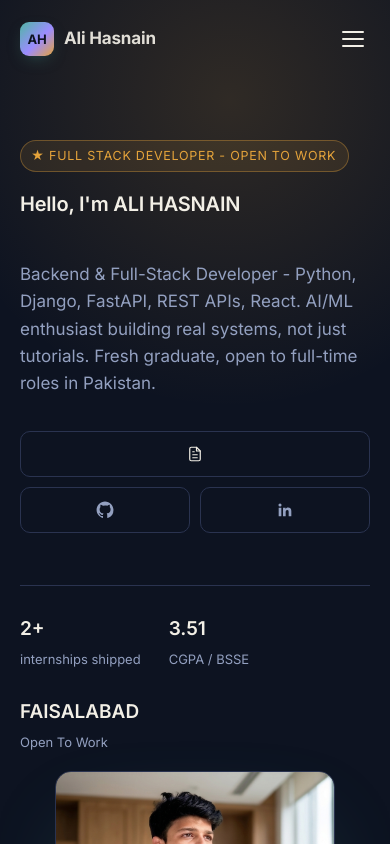
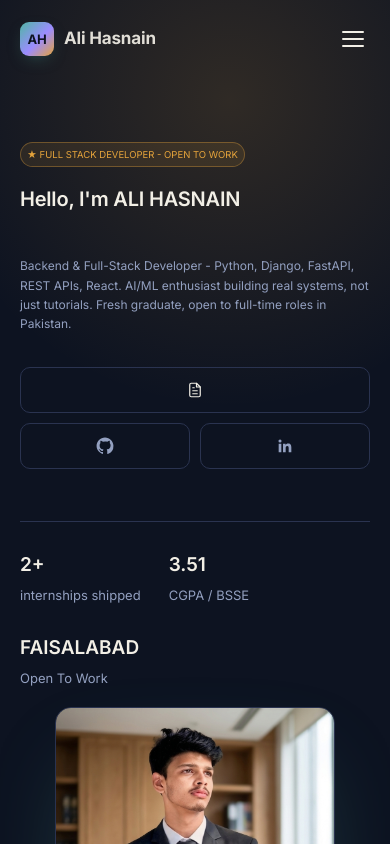
Before and after one commit to ali719386/ali-hasnain-portfolio, a React (Vite) app: page / in a window 390 px wide. Shown: the top 844 px of the page. Built offline with nearby package versions, Linux system fonts and the light colour scheme.

Commit message:
Fix mobile eyebrow badge and align AI Voice project title

```diff
--- a/src/components/Hero.css
+++ b/src/components/Hero.css
@@ -225,4 +225,26 @@
   .hero-actions .btn-icon{
     flex:1;
   }
+  .hero-copy .eyebrow{
+    display:inline-block !important;
+    font-size:11px !important;
+    letter-spacing:0.02em !important;
+    padding:5px 8px !important;
+    white-space:nowrap !important;
+    max-width:100% !important;
+  }
+  .hero-lede{
+    font-size:13px !important;
+  }
 }
+
+@media (max-width:400px){
+  .hero-copy .eyebrow{
+    font-size:9.5px !important;
+    padding:4px 6px !important;
+    letter-spacing:0 !important;
+  }
+  .hero-lede{
+    font-size:12px !important;
+  }
+}
--- a/src/components/Projects.css
+++ b/src/components/Projects.css
@@ -119,9 +119,7 @@
 
 .flagship h3.flagship-title-boxed {
   display: inline-block;
-  align-self: flex-start;
-  width: fit-content;
-  margin-top: 14px;
+  margin: 0;
 
   font-family: var(--font-mono);
   font-size: 13px;
@@ -137,7 +135,7 @@
 }
 
 .flagship-desc {
-  margin-top: 10px;
+  margin-top: 20px;
   max-width: 720px;
 
   color: var(--text-on-ink-muted);
--- a/src/components/Projects.jsx
+++ b/src/components/Projects.jsx
@@ -69,8 +69,6 @@ export default function Projects() {
 
         <div className="flagship-grid">
 
-
-
           {/* EmotionSense */}
 
           <div className="flagship">
@@ -132,6 +130,8 @@ export default function Projects() {
 
             <div className="flagship-tag">
 
+              <h3 className="flagship-title-boxed">AI Voice &amp; Gesture Control System</h3>
+
               <span className="flagship-live">
 
               </span>
@@ -149,14 +149,12 @@ export default function Projects() {
 
             </div>
 
-            <h3 className="flagship-title-boxed">AI Voice &amp; Gesture Control System</h3>
-
             <p className="flagship-desc">
               An AI-powered desktop control system that lets users interact
               with their computer through natural voice commands and real-time
-              hand gestures. The system combines a modern React interface,
-              Gemini-powered AI intelligence, computer vision and a Node.js
-              system bridge to execute real-world desktop actions.
+              hand gestures. This project enables users to control computer functions through voice commands and hand gestures, creating a natural and interactive human-computer experience.
+              It combines voice recognition, hand gesture detection, real-time system control, and AI-powered interaction to provide a smarter and more intuitive way of controlling a computer.
+              Building this project strengthened my skills in Python, Computer Vision, Artificial Intelligence, Voice Recognition, and System Integration.
             </p>
 
             <div className="flagship-stack">
```
